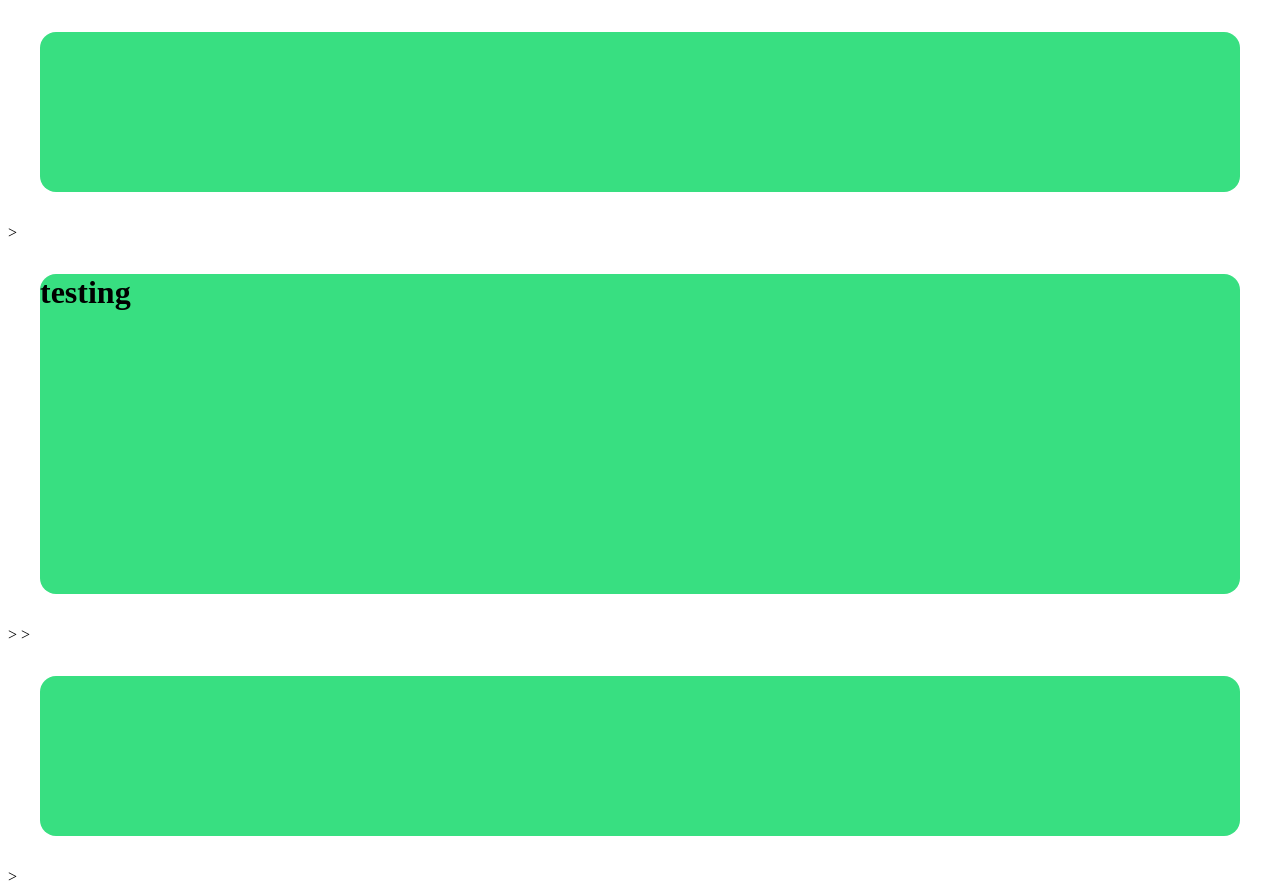
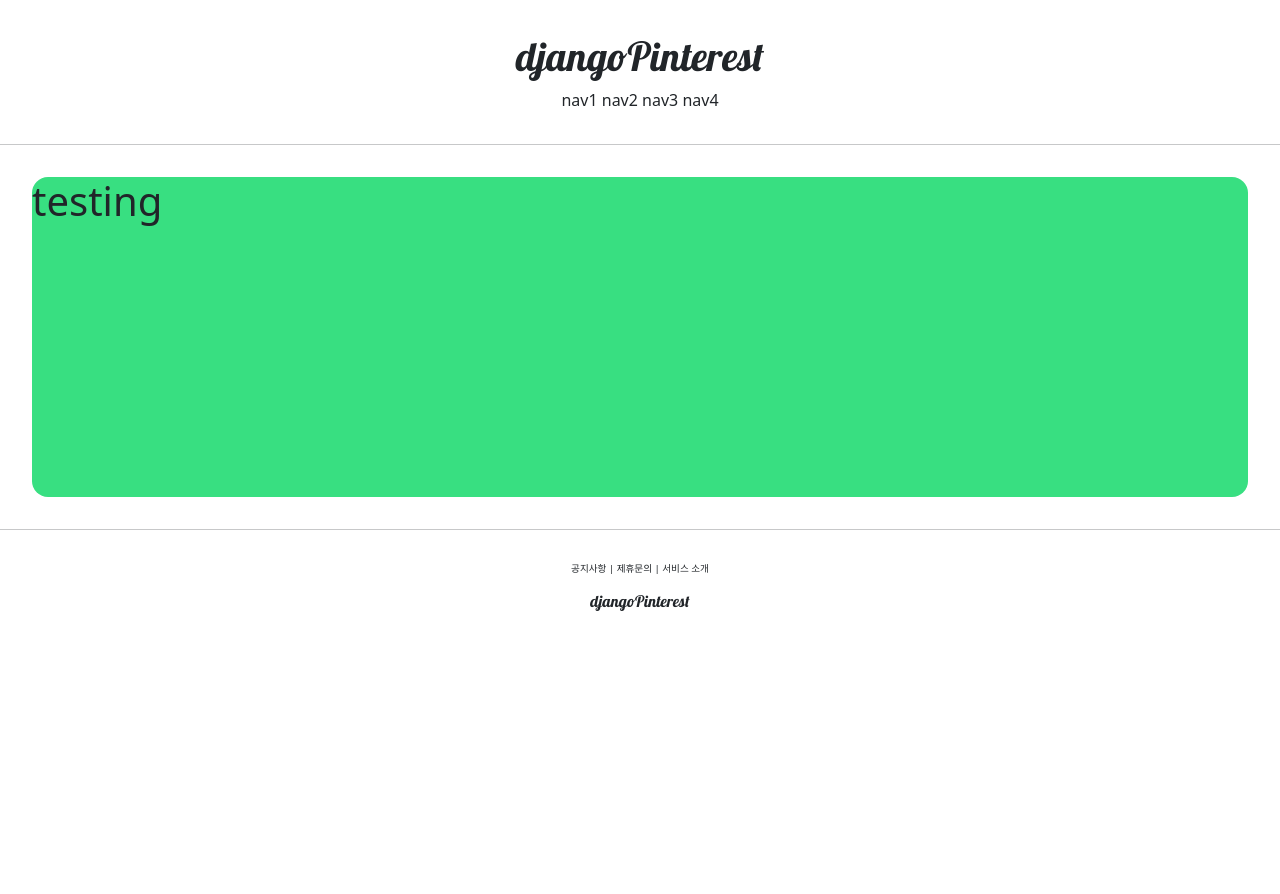
Before and after one commit to beer-2000/djangoPinterest, a Django app: template accountapp/templates/accountapp/hello_world.html in a window 1280 px wide. After the commit the page ends 611 px from the top, so only its background shows below. Run offline with Django 4.2, Linux system fonts and the light colour scheme; the template is opened without the code that fills it, so the values that code supplies are empty; parts of the project's set-up code (start-up, migrations or seed data) failed here and were passed over.

Commit message:
djust django course commit

```diff
--- a/accountapp/templates/accountapp/hello_world.html
+++ b/accountapp/templates/accountapp/hello_world.html
@@ -6,6 +6,6 @@
         <h1>
             testing
         </h1>
-    </div>>
+    </div>
 
 {% endblock %}
--- a/templates/base.html
+++ b/templates/base.html
@@ -7,10 +7,13 @@
 
     {% include 'header.html' %}
 
+    <hr>
+
     {% block content %}
     {% endblock %}
 
-    </div>>
+    <hr>
+
     {% include 'footer.html' %}
 
 </body>
--- a/templates/footer.html
+++ b/templates/footer.html
@@ -1,3 +1,12 @@
-    <div style="height: 10rem; background-color: #38df81; border-radius: 1rem; margin: 2rem;">
+    <div style="text-align: center; margin-top: 2rem">
 
-    </div>>
+        <div style="font-size: 0.6rem">
+            <span>공지사항</span> |
+            <span>제휴문의</span> |
+            <span>서비스 소개</span>
+        </div>
+        <div style="margin-top: 1rem;">
+            <h6 style="margin-top: 1rem; font-family: 'Lobster', cursive;">djangoPinterest</h6>
+        </div>
+
+    </div>
--- a/templates/head.html
+++ b/templates/head.html
@@ -0,0 +1,12 @@
+<head>
+    <meta charset="UTF-8">
+    <title>djangoPinterest</title>
+
+<!-- BOOTSTRAP LINK -->
+    <link href="https://cdn.jsdelivr.net/npm/bootstrap@5.1.3/dist/css/bootstrap.min.css" rel="stylesheet" integrity="sha384-1BmE4kWBq78iYhFldvKuhfTAU6auU8tT94WrHftjDbrCEXSU1oBoqyl2QvZ6jIW3" crossorigin="anonymous">
+
+    <!-- GOOGLE FONTS LINK -->
+    <link rel="preconnect" href="https://fonts.googleapis.com">
+    <link rel="preconnect" href="https://fonts.gstatic.com" crossorigin>
+    <link href="https://fonts.googleapis.com/css2?family=Lobster&display=swap" rel="stylesheet">
+</head>
--- a/templates/header.html
+++ b/templates/header.html
@@ -1,3 +1,11 @@
-    <div style="height: 10rem; background-color: #38df81; border-radius: 1rem; margin: 2rem;">
-
-    </div>>
+    <div style="text-align: center; margin: 2rem 0;">
+        <div>
+            <h1 style="font-family: 'Lobster', cursive;">djangoPinterest</h1>
+        </div>
+        <div>
+            <span>nav1</span>
+            <span>nav2</span>
+            <span>nav3</span>
+            <span>nav4</span>
+        </div>
+    </div>
```
